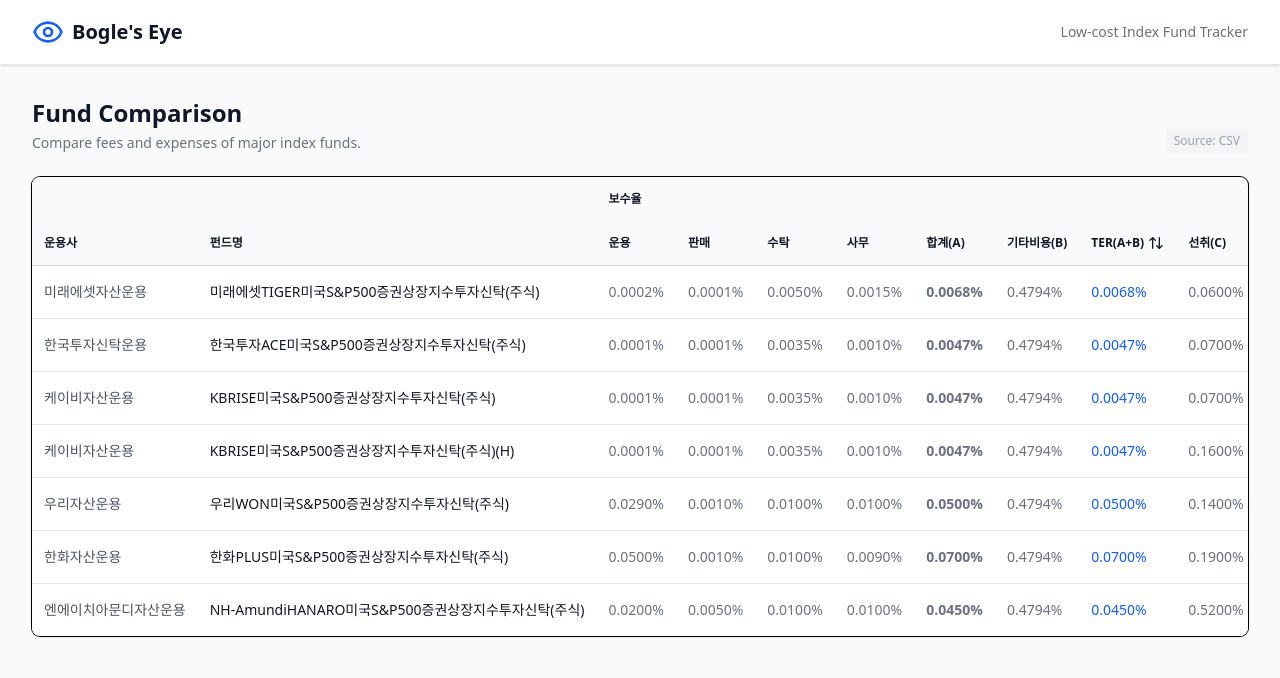
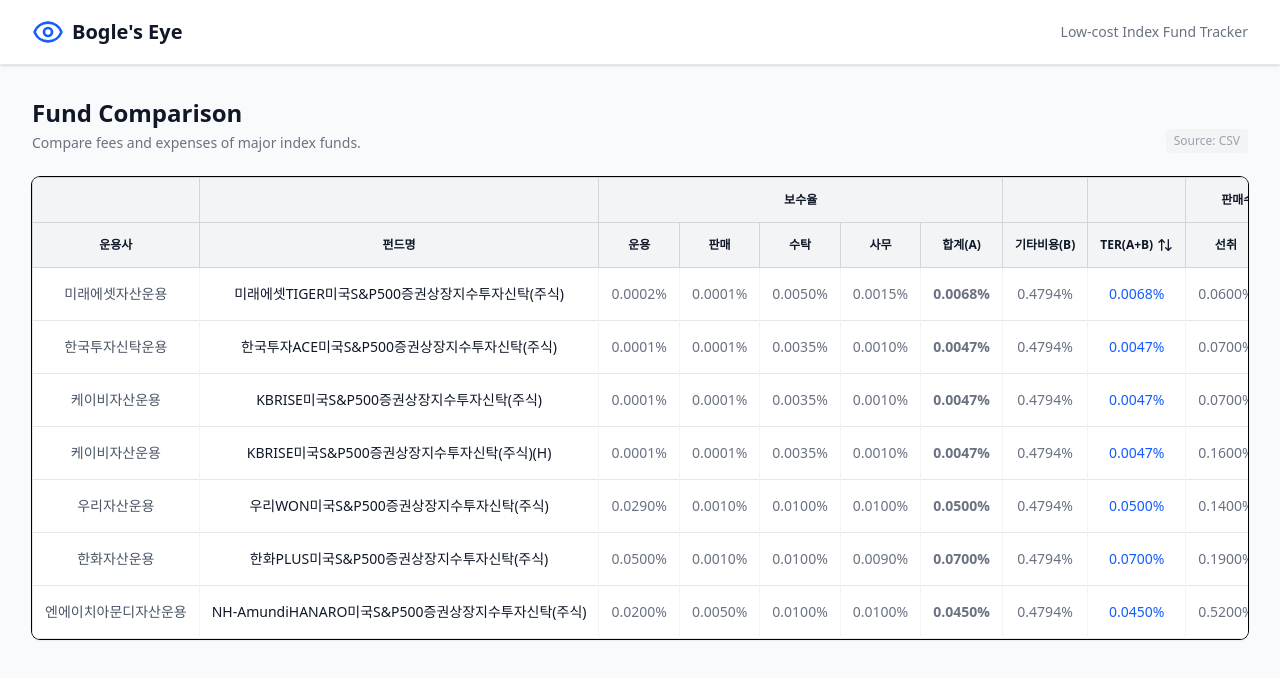
Before and after one commit to kwangsung-ha/bogles-eye, a React (Vite) app in the folder web/: page / in a window 1280 px wide. Shown: the top 678 px of the page. Built offline with nearby package versions, Linux system fonts and the light colour scheme.

Commit message:
feat(web): update fund table headers with grouping and styling

```diff
--- a/web/src/components/FundTable.tsx
+++ b/web/src/components/FundTable.tsx
@@ -60,7 +60,7 @@
     header: ({ column }) => {
       return (
         <button
-          className="flex items-center gap-1 hover:text-gray-900 font-bold"
+          className="flex items-center justify-center gap-1 hover:text-gray-900 font-bold w-full"
           onClick={() => column.toggleSorting(column.getIsSorted() === 'asc')}
         >
           TER(A+B)
@@ -71,17 +71,22 @@
     cell: (info) => <span className="text-blue-600 font-medium">{formatPct(info.getValue())}</span>,
   }),
   // C Group
-  columnHelper.accessor('front_end_commission', {
-    header: '선취(C)',
-    cell: (info) => formatPct(info.getValue()),
-  }),
-  columnHelper.accessor('back_end_commission', {
-    header: '후취(C)',
-    cell: (info) => formatPct(info.getValue()),
+  columnHelper.group({
+    header: '판매수수료(%)(C)',
+    columns: [
+      columnHelper.accessor('front_end_commission', {
+        header: '선취',
+        cell: (info) => formatPct(info.getValue()),
+      }),
+      columnHelper.accessor('back_end_commission', {
+        header: '후취',
+        cell: (info) => formatPct(info.getValue()),
+      }),
+    ],
   }),
   // D Group
   columnHelper.accessor('trading_fee_ratio', {
-    header: '매매(D)',
+    header: '매매.중개수수료(D)',
     cell: (info) => formatPct(info.getValue()),
   }),
   // Final Total
@@ -94,7 +99,7 @@
     header: ({ column }) => {
       return (
         <button
-          className="flex items-center gap-1 hover:text-gray-900 font-extrabold text-blue-700"
+          className="flex items-center justify-center gap-1 hover:text-gray-900 font-extrabold text-blue-700 w-full"
           onClick={() => column.toggleSorting(column.getIsSorted() === 'asc')}
         >
           총비용(A+B+C+D)
@@ -128,14 +133,15 @@
 
   return (
     <div className="overflow-x-auto shadow ring-1 ring-black ring-opacity-5 md:rounded-lg">
-      <table className="min-w-full divide-y divide-gray-300">
-        <thead className="bg-gray-50">
+      <table className="min-w-full divide-y divide-gray-300 border border-gray-200">
+        <thead className="bg-gray-100">
           {table.getHeaderGroups().map((headerGroup) => (
             <tr key={headerGroup.id}>
               {headerGroup.headers.map((header) => (
                 <th
                   key={header.id}
-                  className="px-3 py-3.5 text-left text-xs font-semibold text-gray-900 whitespace-nowrap"
+                  colSpan={header.colSpan}
+                  className="px-3 py-3.5 text-center text-xs font-semibold text-gray-900 whitespace-nowrap border border-gray-300"
                 >
                   {header.isPlaceholder
                     ? null
@@ -154,7 +160,7 @@
               {row.getVisibleCells().map((cell) => (
                 <td
                   key={cell.id}
-                  className="whitespace-nowrap px-3 py-4 text-sm text-gray-500"
+                  className="whitespace-nowrap px-3 py-4 text-sm text-gray-500 border-r border-gray-100 last:border-r-0 text-center"
                 >
                   {flexRender(cell.column.columnDef.cell, cell.getContext())}
                 </td>
```
